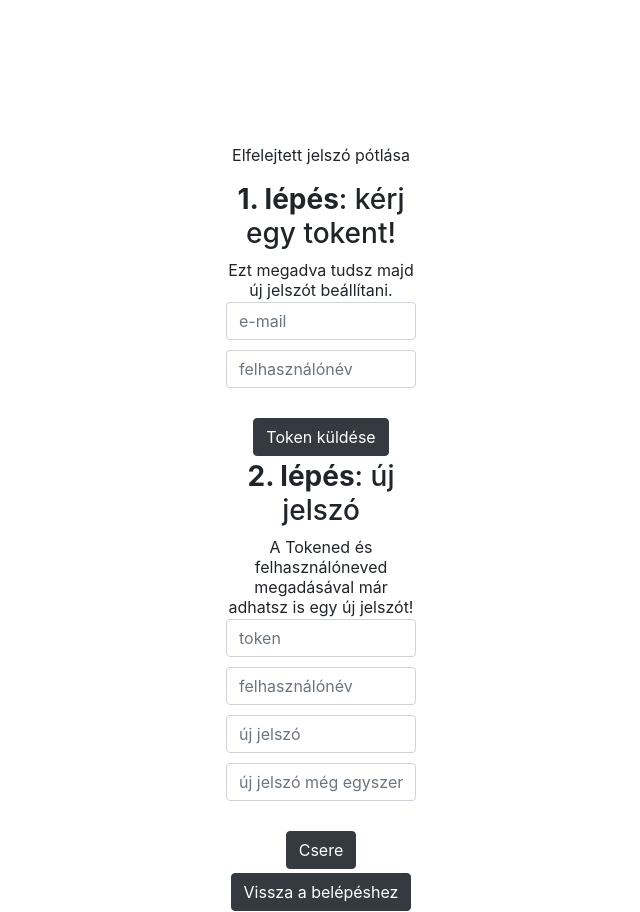
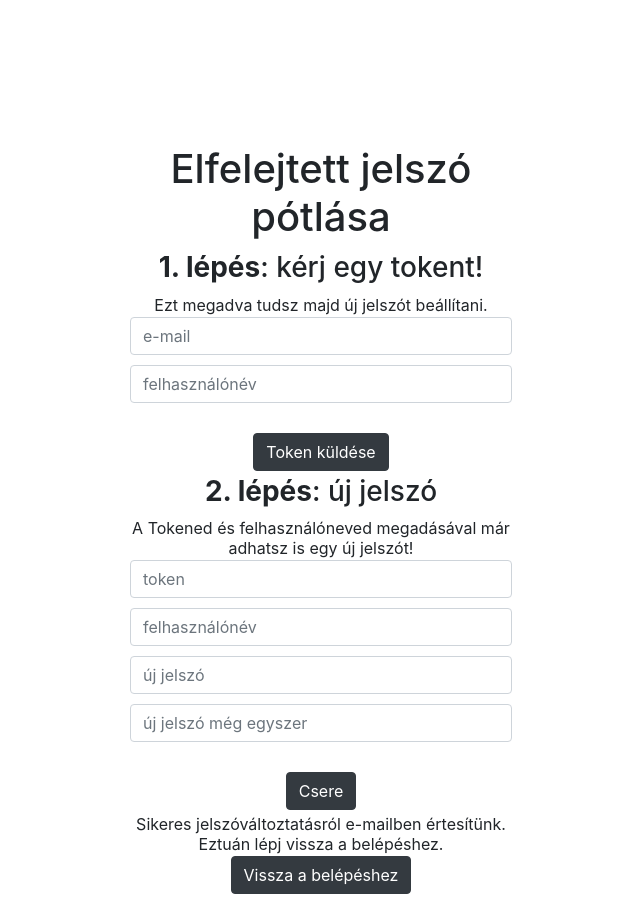
Before and after one commit to gutasiadam/mediaio, a PHP site: page /profile/lostPwd.php in a window 1280 px wide. Shown: the whole page, without its empty margins (319-959 px from the left). Run offline with PHP 8.4, Linux system fonts and the light colour scheme; some libraries are stand-ins or nearby versions.

Commit message:
21w5f
elfelejtett jelszó hotfix

```diff
--- a/profile/lostPwd.php
+++ b/profile/lostPwd.php
@@ -2,9 +2,8 @@
 <html>
     <?php
     include "header.php";
-
             ?>
-            <table class="logintable"><tr><td><p>Elfelejtett jelszó pótlása</td></tr>
+            <table class="logintable"><tr><td><h1>Elfelejtett jelszó pótlása</h1></td></tr>
             <form action="../utility/lostPwd.ut.php" method="post">
             <tr><td><h3><strong>1. lépés</strong>: kérj egy tokent!</strong></h3></td></tr>
             <tr><td>Ezt megadva tudsz majd új jelszót beállítani.</td></tr>
@@ -44,6 +43,7 @@
                 }
                 }
                 ?>
+                <tr><td>Sikeres jelszóváltoztatásról e-mailben értesítünk. Eztuán lépj vissza a belépéshez.</td></tr>
                 <tr><td><a href="../index.php"><button class="btn btn-dark">Vissza a belépéshez</button></a></td></tr>
                 <?php
             echo "</table>";
@@ -90,7 +90,7 @@ window.onload = function () {
 </script>
 <style>
 .logintable{
-  width: 15%;
+  width: 30%;
   text-align: center;
   margin: 0 auto;
 }
```
Also changed, not shown: server/batch_jobs/Notification_mailer.php (+0 -10 lines), utility/lostPwd.ut.php (+4 -7 lines).
